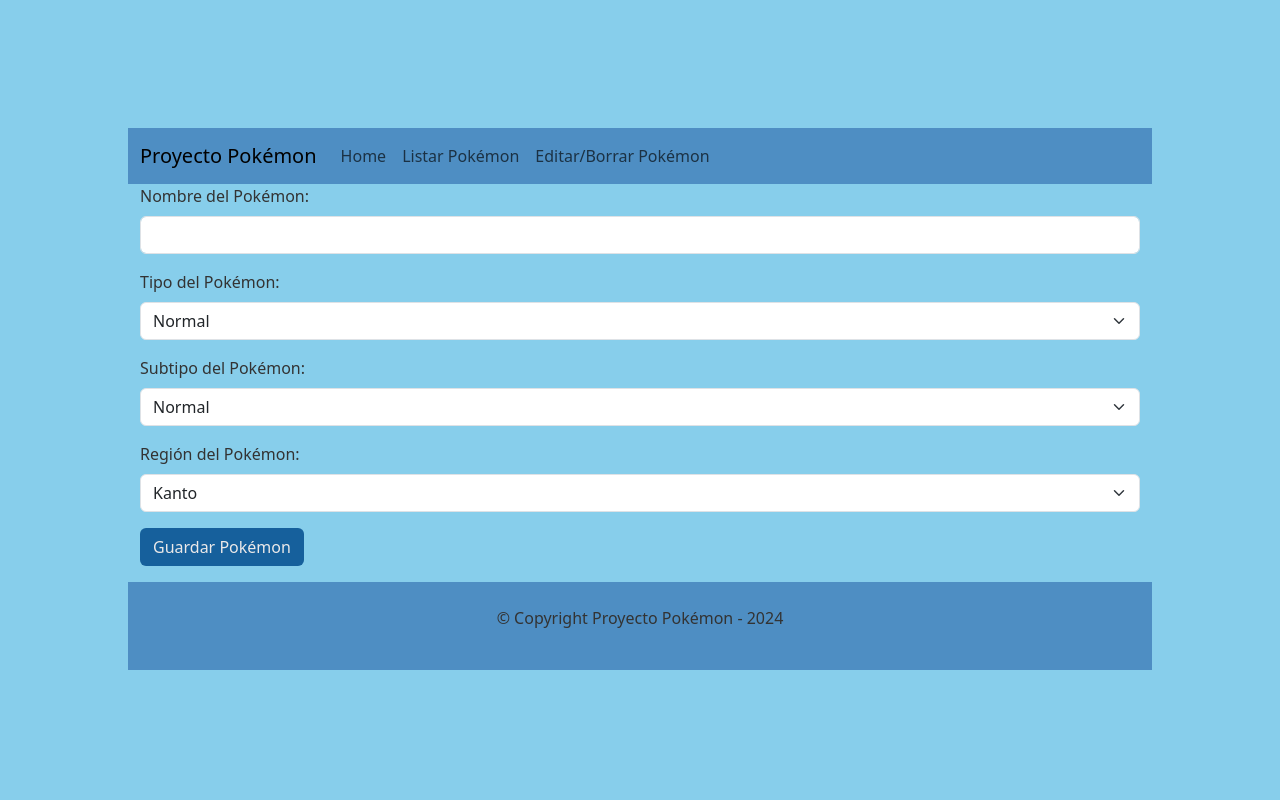
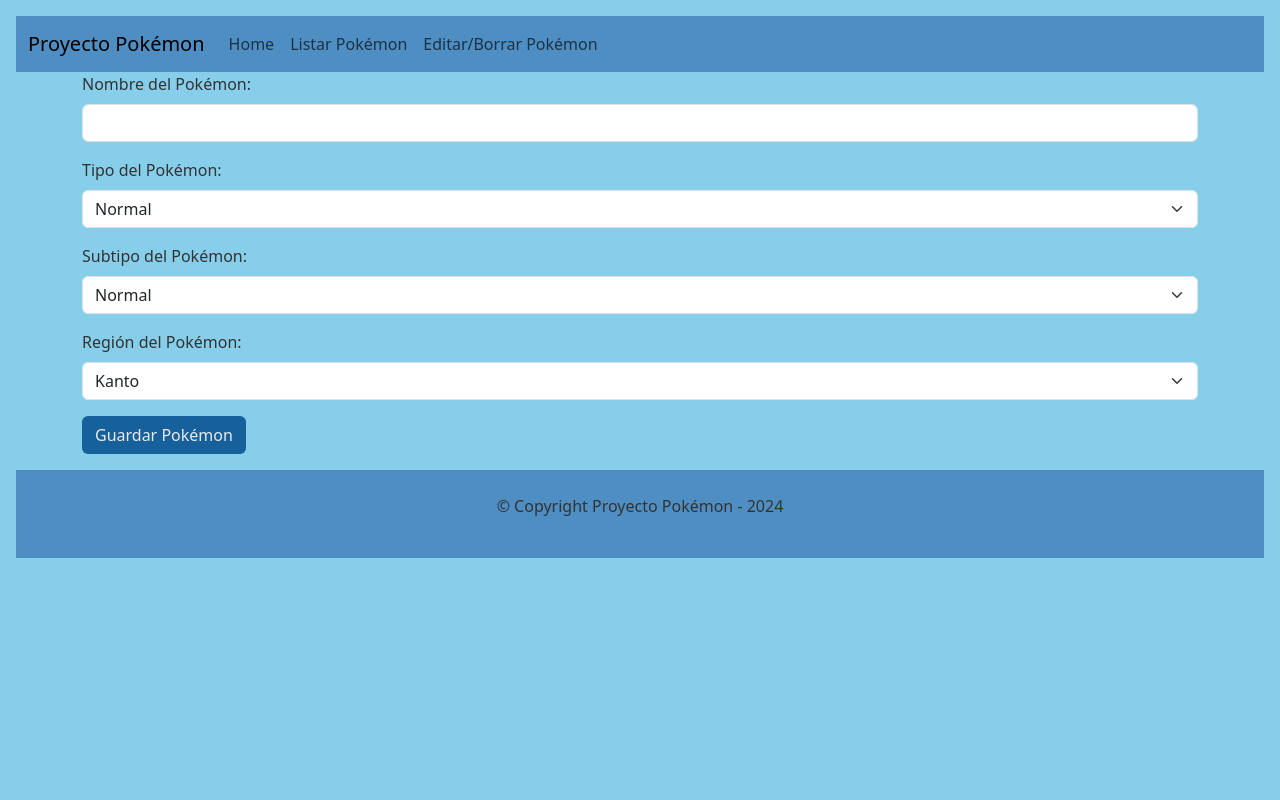
Before and after one commit to morosumpa/ProyectoPokemonNicolasGomezGarcia, a PHP site: page /html/003pkms.html in a window 1280 px wide. Run offline with PHP 8.4, Linux system fonts and the light colour scheme.

Commit message:
detalles

```diff
--- a/css/style.css
+++ b/css/style.css
@@ -1,7 +1,7 @@
 body {
     transition: background-color 0.5s ease;
     justify-content: center;
-    padding: 10%;
+    padding: 1em;
 }
 img {
     width: 100%;
```
